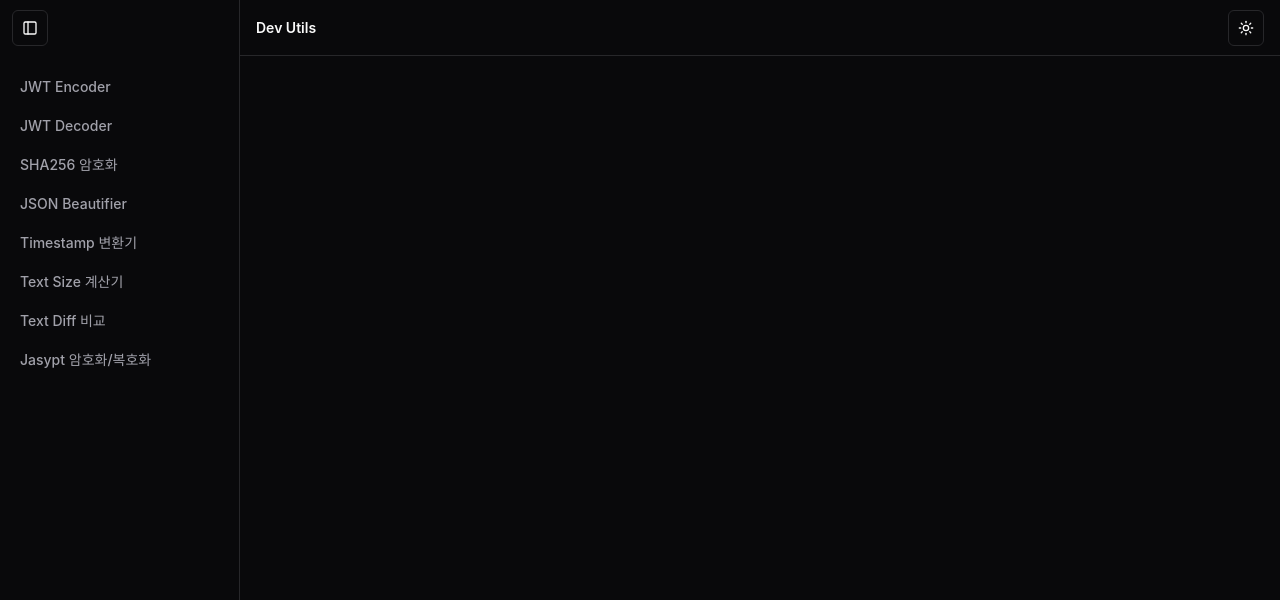
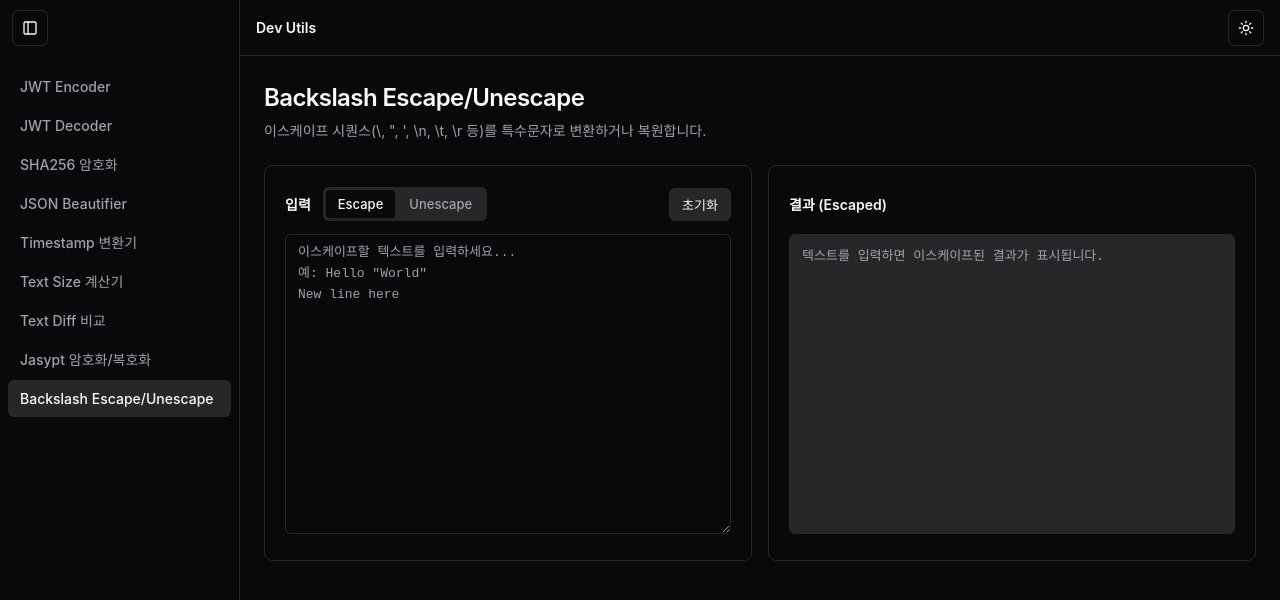
Before and after one commit to uchaen/my-dev-utils, a React (Create React App) app: page /#/backslash in a window 1280 px wide. Shown: the top 600 px of the page. Built offline with nearby package versions, Linux system fonts and the light colour scheme; sample sign-in values are in the browser's storage.

Commit message:
Backslash Escape/Unescape 기능 추가

```diff
--- a/src/App.css
+++ b/src/App.css
@@ -1023,3 +1023,41 @@ textarea.input-field.textarea-flex {
 .mb-6 {
   margin-bottom: 6px;
 }
+
+/* Escape Reference Table */
+.escape-reference {
+  overflow-x: auto;
+}
+
+.escape-table {
+  width: 100%;
+  border-collapse: collapse;
+  font-size: 13px;
+}
+
+.escape-table th,
+.escape-table td {
+  text-align: left;
+  padding: 10px 12px;
+  border-bottom: 1px solid var(--border-color);
+}
+
+.escape-table th {
+  background: var(--bg-muted);
+  font-weight: 500;
+  color: var(--text-secondary);
+  font-size: 12px;
+}
+
+.escape-table tr:last-child td {
+  border-bottom: none;
+}
+
+.escape-table code {
+  font-family: 'Geist Mono', monospace;
+  background: var(--bg-muted);
+  padding: 2px 6px;
+  border-radius: 4px;
+  font-size: 12px;
+  color: var(--accent-primary);
+}
--- a/src/App.js
+++ b/src/App.js
@@ -9,6 +9,7 @@ import TimestampConverter from './components/TimestampConverter';
 import TextSizeCalculator from './components/TextSizeCalculator';
 import DiffTool from './components/DiffTool';
 import JasyptEncryptor from './components/JasyptEncryptor';
+import BackslashEscaper from './components/BackslashEscaper';
 
 const menuItems = [
   { path: '/jwt-encode', name: 'JWT Encoder' },
@@ -19,6 +20,7 @@ const menuItems = [
   { path: '/text-size', name: 'Text Size 계산기' },
   { path: '/diff', name: 'Text Diff 비교' },
   { path: '/jasypt', name: 'Jasypt 암호화/복호화' },
+  { path: '/backslash', name: 'Backslash Escape/Unescape' },
 ];
 
 // Simple SVG Icons
@@ -125,6 +127,7 @@ function App() {
             <Route path="/text-size" element={<TextSizeCalculator />} />
             <Route path="/diff" element={<DiffTool />} />
             <Route path="/jasypt" element={<JasyptEncryptor />} />
+            <Route path="/backslash" element={<BackslashEscaper />} />
           </Routes>
         </main>
       </div>
--- /dev/null
+++ b/src/components/BackslashEscaper.js
@@ -0,0 +1,218 @@
+import React, { useState, useEffect } from 'react';
+
+function BackslashEscaper() {
+  const [input, setInput] = useState(() => {
+    const saved = sessionStorage.getItem('backslash-escaper-input');
+    return saved || '';
+  });
+  const [output, setOutput] = useState('');
+  const [mode, setMode] = useState(() => {
+    const saved = sessionStorage.getItem('backslash-escaper-mode');
+    return saved || 'escape';
+  });
+  const [copied, setCopied] = useState(false);
+  const [error, setError] = useState('');
+
+  // Escape 함수: 특수문자를 이스케이프 시퀀스로 변환
+  const escapeString = (str) => {
+    return str
+      .replace(/\\/g, '\\\\')     // 백슬래시
+      .replace(/"/g, '\\"')        // 큰따옴표
+      .replace(/'/g, "\\'")        // 작은따옴표
+      .replace(/\n/g, '\\n')       // 줄바꿈
+      .replace(/\r/g, '\\r')       // 캐리지 리턴
+      .replace(/\t/g, '\\t');      // 탭
+  };
+
+  // Unescape 함수: 이스케이프 시퀀스를 원래 문자로 변환
+  const unescapeString = (str) => {
+    try {
+      let result = '';
+      let i = 0;
+
+      while (i < str.length) {
+        if (str[i] === '\\' && i + 1 < str.length) {
+          const nextChar = str[i + 1];
+          switch (nextChar) {
+            case '\\':
+              result += '\\';
+              i += 2;
+              break;
+            case '"':
+              result += '"';
+              i += 2;
+              break;
+            case "'":
+              result += "'";
+              i += 2;
+              break;
+            case 'n':
+              result += '\n';
+              i += 2;
+              break;
+            case 'r':
+              result += '\r';
+              i += 2;
+              break;
+            case 't':
+              result += '\t';
+              i += 2;
+              break;
+            default:
+              result += str[i];
+              i++;
+          }
+        } else {
+          result += str[i];
+          i++;
+        }
+      }
+
+      return result;
+    } catch (err) {
+      throw new Error('유효하지 않은 이스케이프 시퀀스가 포함되어 있습니다.');
+    }
+  };
+
+  useEffect(() => {
+    if (!input) {
+      setOutput('');
+      setError('');
+      return;
+    }
+
+    try {
+      if (mode === 'escape') {
+        setOutput(escapeString(input));
+        setError('');
+      } else {
+        setOutput(unescapeString(input));
+        setError('');
+      }
+    } catch (err) {
+      setError(err.message);
+      setOutput('');
+    }
+  }, [input, mode]);
+
+  // sessionStorage에 저장
+  useEffect(() => {
+    if (input) {
+      sessionStorage.setItem('backslash-escaper-input', input);
+    } else {
+      sessionStorage.removeItem('backslash-escaper-input');
+    }
+  }, [input]);
+
+  useEffect(() => {
+    sessionStorage.setItem('backslash-escaper-mode', mode);
+  }, [mode]);
+
+  const copyToClipboard = () => {
+    if (output) {
+      navigator.clipboard.writeText(output);
+      setCopied(true);
+      setTimeout(() => setCopied(false), 1500);
+    }
+  };
+
+  const clearAll = () => {
+    setInput('');
+    setOutput('');
+    setError('');
+    sessionStorage.removeItem('backslash-escaper-input');
+  };
+
+  const swapInputOutput = () => {
+    if (output) {
+      setInput(output);
+      // 모드도 반대로 전환
+      setMode(mode === 'escape' ? 'unescape' : 'escape');
+    }
+  };
+
+  return (
+    <div className="tool-container tool-container-full">
+      <div className="tool-header">
+        <h2>Backslash Escape/Unescape</h2>
+        <p>이스케이프 시퀀스(\, ", ', \n, \t, \r 등)를 특수문자로 변환하거나 복원합니다.</p>
+      </div>
+
+      <div className="tool-grid">
+        <div className="tool-card tool-card-no-margin">
+          <div className="card-header">
+            <div className="card-header-left">
+              <h3>입력</h3>
+              <div className="tabs">
+                <button
+                  className={`tab ${mode === 'escape' ? 'active' : ''}`}
+                  onClick={() => setMode('escape')}
+                >
+                  Escape
+                </button>
+                <button
+                  className={`tab ${mode === 'unescape' ? 'active' : ''}`}
+                  onClick={() => setMode('unescape')}
+                >
+                  Unescape
+                </button>
+              </div>
+            </div>
+            <div className="btn-group">
+              {output && (
+                <button
+                  className="btn btn-secondary btn-small"
+                  onClick={swapInputOutput}
+                  title="입력/출력 교환"
+                >
+                  ⇄
+                </button>
+              )}
+              <button className="btn btn-secondary btn-small" onClick={clearAll}>
+                초기화
+              </button>
+            </div>
+          </div>
+          <textarea
+            className="input-field textarea-large"
+            placeholder={mode === 'escape'
+              ? '이스케이프할 텍스트를 입력하세요...\n예: Hello "World"\nNew line here'
+              : '언이스케이프할 텍스트를 입력하세요...\n예: Hello \\"World\\"\\nNew line here'
+            }
+            value={input}
+            onChange={(e) => setInput(e.target.value)}
+          />
+        </div>
+
+        <div className="tool-card tool-card-no-margin">
+          <div className="card-header">
+            <h3>결과 ({mode === 'escape' ? 'Escaped' : 'Unescaped'})</h3>
+            {output && (
+              <button className="btn btn-secondary btn-small" onClick={copyToClipboard}>
+                {copied ? '✓' : '복사'}
+              </button>
+            )}
+          </div>
+          {error ? (
+            <div className="output-area error output-large">
+              {error}
+            </div>
+          ) : output ? (
+            <div className="output-area success output-large" style={{ whiteSpace: 'pre-wrap', wordBreak: 'break-all' }}>
+              {output}
+            </div>
+          ) : (
+            <div className="output-area output-large output-placeholder">
+              {mode === 'escape'
+                ? '텍스트를 입력하면 이스케이프된 결과가 표시됩니다.'
+                : '이스케이프된 텍스트를 입력하면 원본 텍스트가 표시됩니다.'
+              }
+            </div>
+          )}
+        </div>
+      </div>
+    </div>
+  );
+}
+
+export default BackslashEscaper;
```
Also changed, not shown: src/logo.svg (deleted), 1 other file (tests, documents, lock files or other folders).
